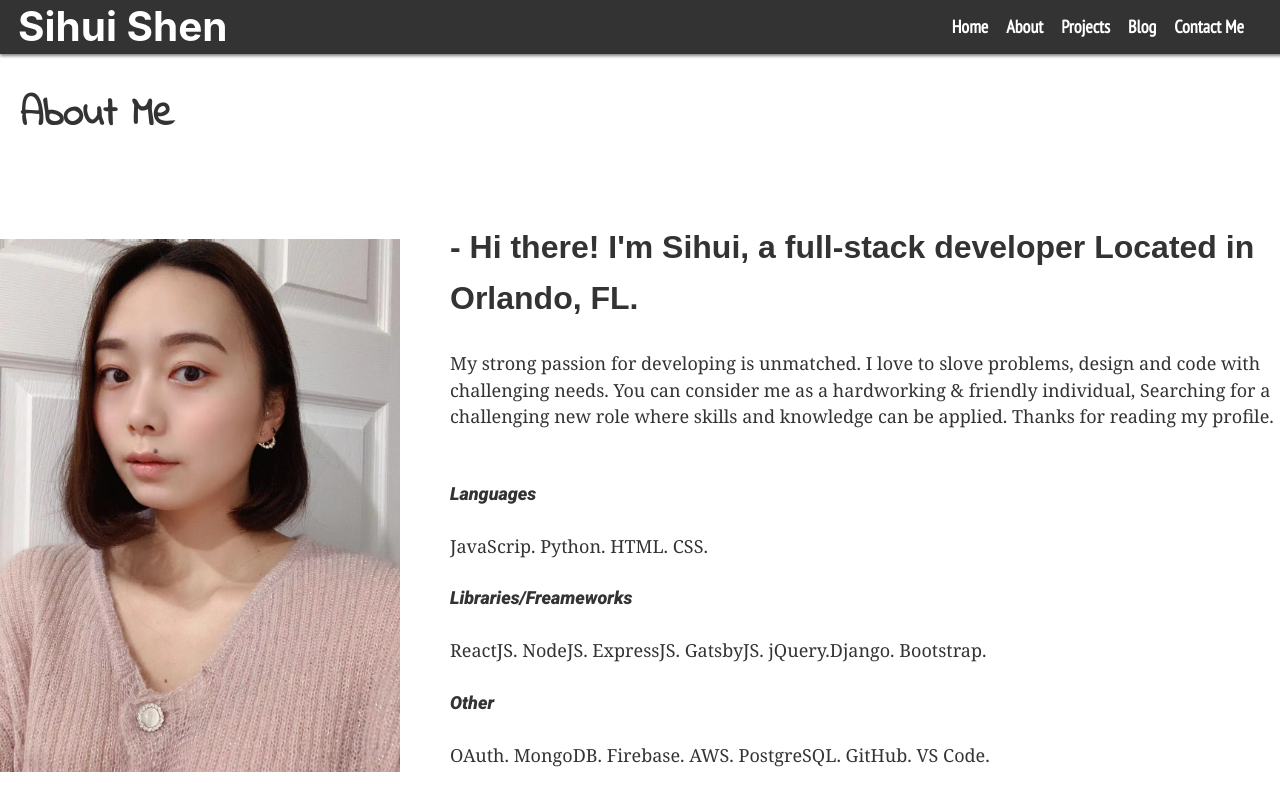
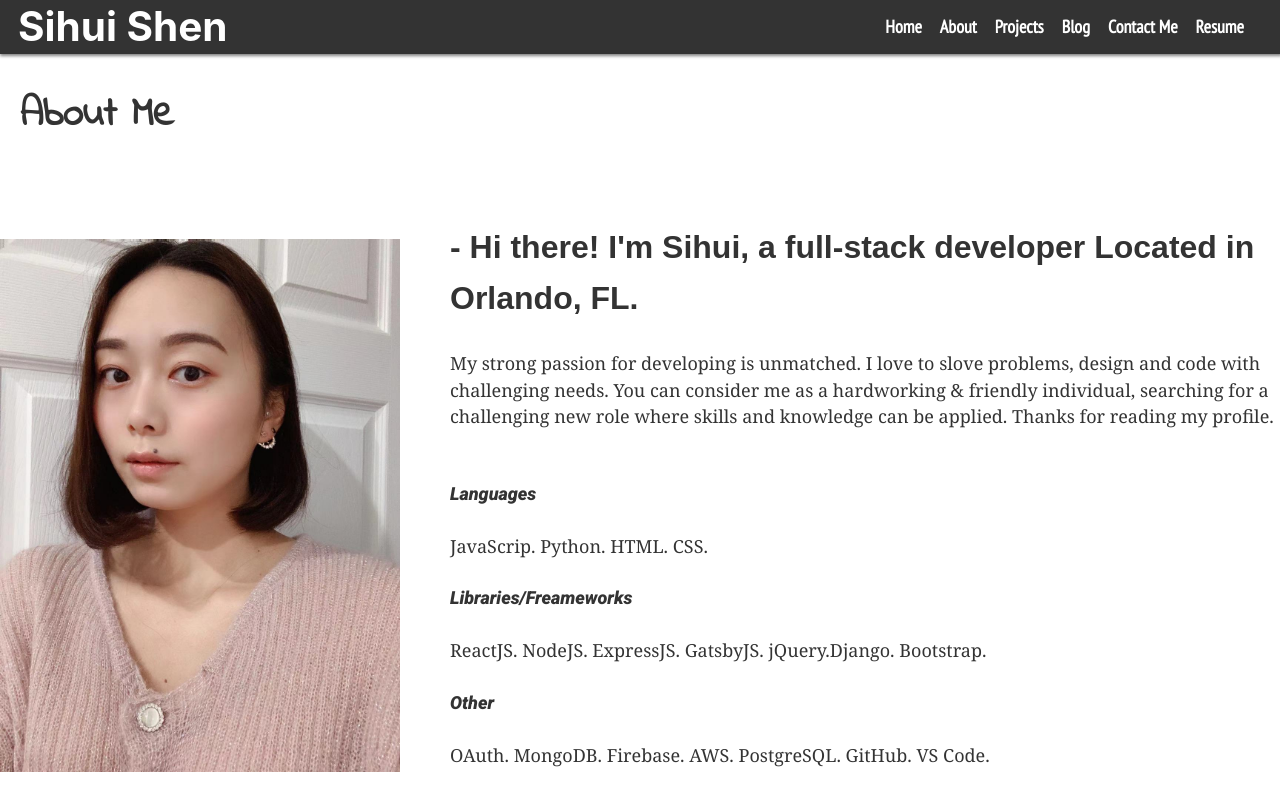
Before and after one commit to ssh930526/my-portfolio, a Gatsby site: page /about in a window 1280 px wide. Shown: the top 800 px of the page. Built offline with nearby package versions, Linux system fonts and the light colour scheme; Gatsby itself is replaced by a stand-in of ours.

Commit message:
wip add resume

```diff
--- a/src/components/header.js
+++ b/src/components/header.js
@@ -54,6 +54,9 @@ const Header = (props) => {
                 <li>
                     <Link to="/contact">Contact Me</Link>
                 </li>
+                <li>
+                    <Link to="https://drive.google.com/file/d/10HKV3FExs1zgiIHrRaCbI-QaFYYfaV7M/view?usp=sharing">Resume</Link>
+                </li>
             </ul>
         </nav>
         ) : (
--- a/src/components/nav.js
+++ b/src/components/nav.js
@@ -7,6 +7,7 @@ function Nav({ open, setOpen }) {
     <StyledNav open={open}>
       <Link to="/" onClick={() => setOpen(false)}>Home</Link>
       <Link to="/about" onClick={() => setOpen(false)}>About</Link>
+      <Link to="https://drive.google.com/file/d/10HKV3FExs1zgiIHrRaCbI-QaFYYfaV7M/view?usp=sharing" onClick={() => setOpen(false)}>Resume</Link>
     </StyledNav>
   )
 }
--- a/src/pages/about.js
+++ b/src/pages/about.js
@@ -16,7 +16,7 @@ const  About = (props) => (
             - Hi there! I'm Sihui, a full-stack developer Located in Orlando, FL.
          <br />
         </p>
-        <p className="introduce">My strong passion for developing is unmatched. I love to slove problems, design and code with challenging needs. You can consider me as a hardworking & friendly individual, Searching for a challenging new role where skills and knowledge can be applied. Thanks for reading my profile.
+        <p className="introduce">My strong passion for developing is unmatched. I love to slove problems, design and code with challenging needs. You can consider me as a hardworking & friendly individual, searching for a challenging new role where skills and knowledge can be applied. Thanks for reading my profile.
         </p>
 
          <br />
```
